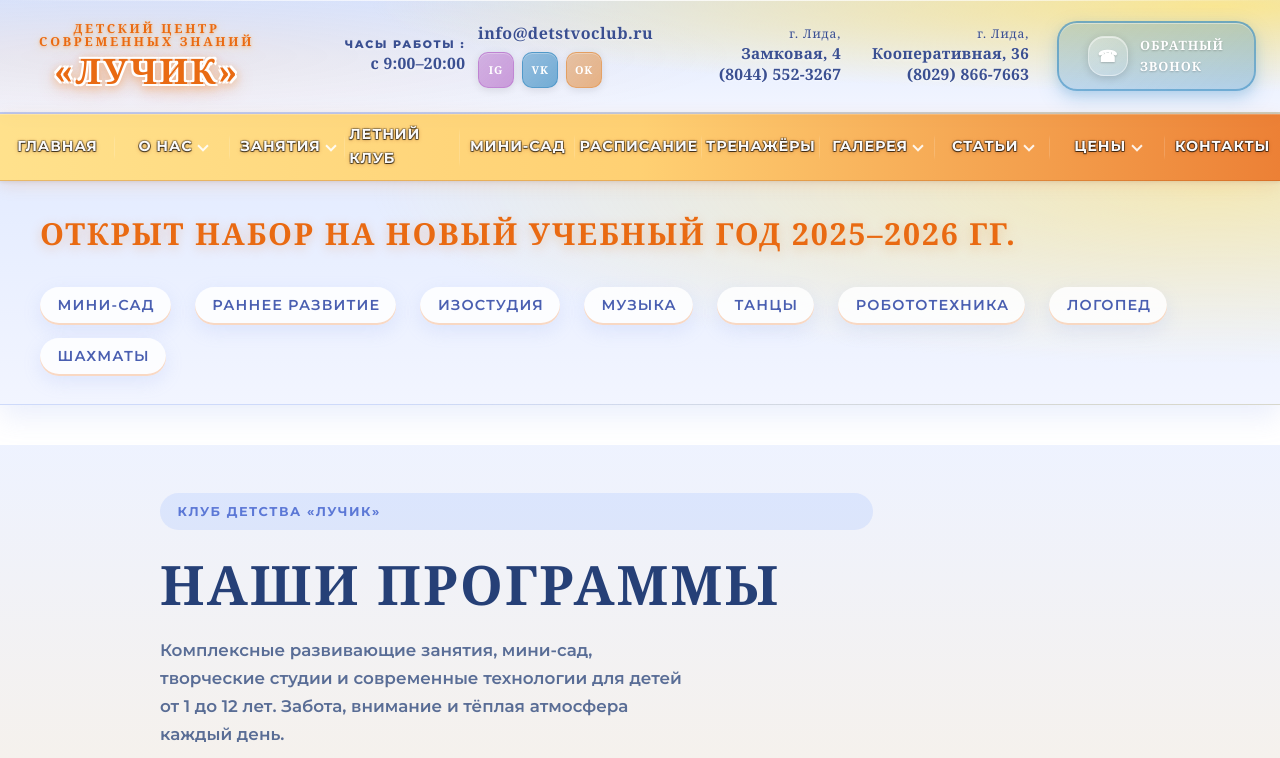
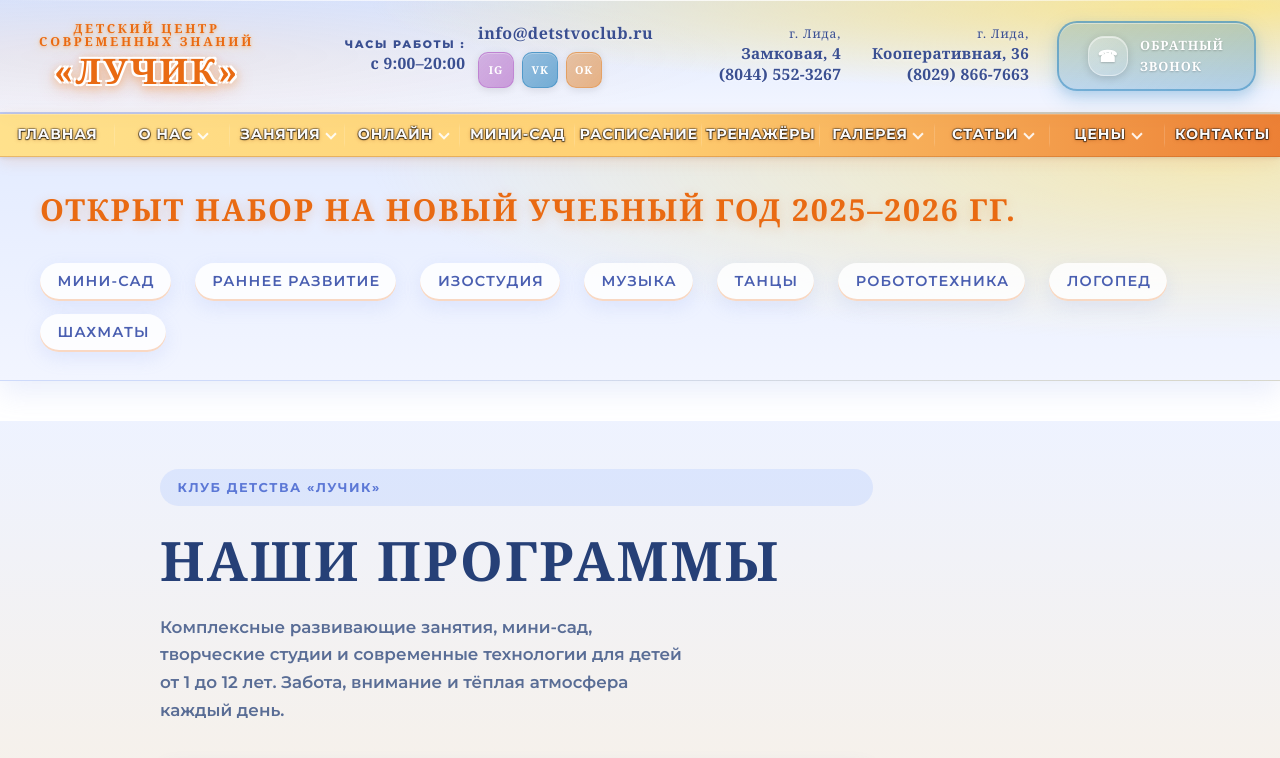
Before and after one commit to AndreiSkrypko/luchik, a Next.js app in the folder frontend/: page / in a window 1280 px wide. Shown: the top 758 px of the page. Built offline with nearby package versions, Linux system fonts and the light colour scheme.

Commit message:
Replace summer club nav item with online dropdown

```diff
--- a/frontend/components/Navbar.tsx
+++ b/frontend/components/Navbar.tsx
@@ -130,7 +130,7 @@ const menuItems: MenuItem[] = [
     ],
   },
   { label: 'Занятия', href: '/courses', hasDropdown: true, dropdownType: 'courses' },
-  { label: 'Летний клуб', href: '/summer-club' },
+  { label: 'Онлайн', href: '/online', hasDropdown: true, dropdownType: 'courses' },
   { label: 'Мини-сад', href: '/mini-kindergarten' },
   { label: 'Расписание', href: '/schedule' },
   { label: 'Тренажёры', href: '/trainers' },
```
